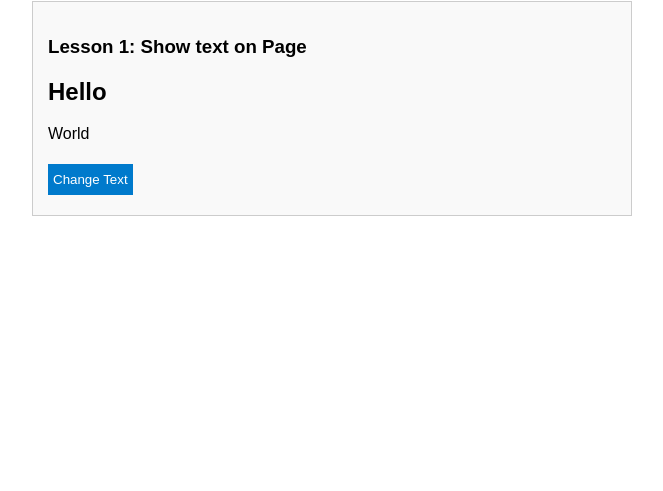
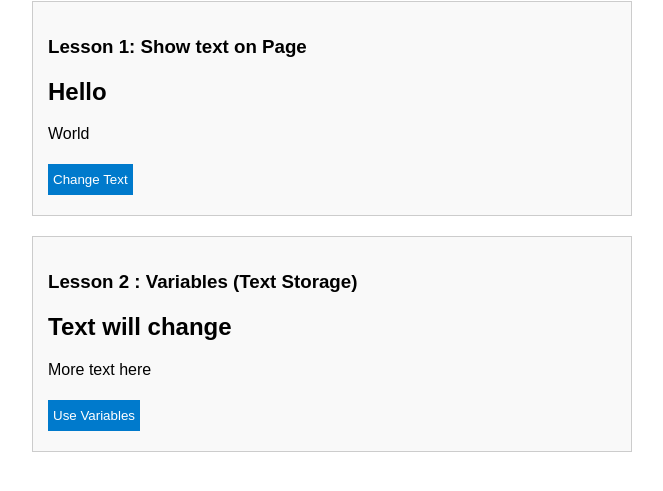
Before and after one commit to Thiyane24/Week4-JavaScript, a plain HTML site: page index.html in a window 1280 px wide. Shown: the part 119-610 px from the top of the page, without its empty margins (308-971 px from the left). Drawn offline with Linux system fonts and the light colour scheme.

Commit message:
lesson 1, 2

```diff
--- a/index.html
+++ b/index.html
@@ -9,6 +9,7 @@
 
 </head>
 <body>
+
    <h1>JavaScript Week 4</h1>
    <div class="lesson">
     <h3>Lesson 1: Show text on Page</h3>
@@ -16,5 +17,13 @@
     <p id="text1">World</p>
     <button onclick="lesson1()">Change Text</button>
    </div>
+
+   <div class="lesson">
+    <h3>Lesson 2 : Variables (Text Storage) </h3>
+    <h2 id="heading2">Text will change</h2>
+    <p id="text2"> More text here</p>
+    <button onclick="lesson2()">Use Variables</button>
+
+   </div>
 </body>
 </html>
--- a/script.js
+++ b/script.js
@@ -3,3 +3,15 @@
                 document.getElementById("text1").innerHTML="How are you?";
 
         }
+
+        function lesson2() {
+            var message1 = "Hello everyone!";
+            var message2 ="I love JavaScript!";
+            var message3 = "It's awesome!";
+
+            document.getElementById("heading2").innerHTML= message1;
+            document.getElementById("text2").innerHTML= message2 + " "+ message3;
+
+
+
+        }
```
Also changed, not shown: style.css (line endings or trailing spaces).
